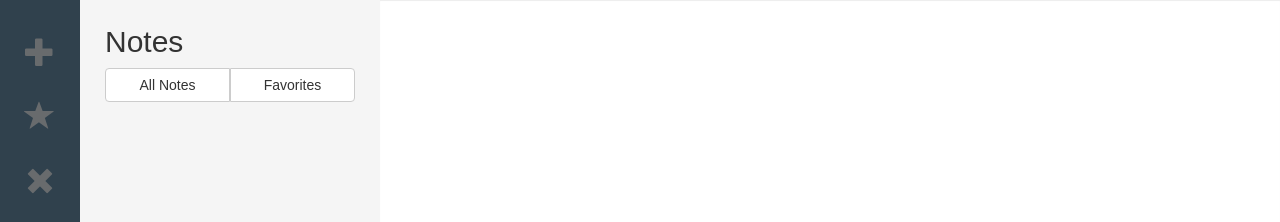
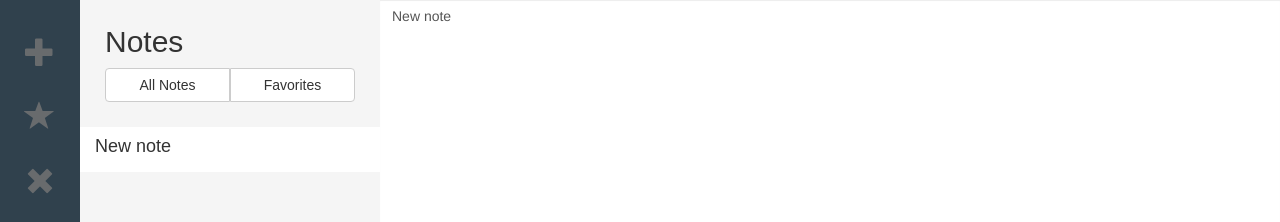
Before and after one commit to polidog/vuex-note-sample, a Vue app: page / in a window 1280 px wide. Both pictures are taken after a click on the icon 40 px from the left and 51 px from the top of the page. Shown: the top 222 px of the page. Built offline with nearby package versions, Linux system fonts and the light colour scheme.

Commit message:
新規ノートの作成

```diff
--- a/src/components/Editor.vue
+++ b/src/components/Editor.vue
@@ -1,8 +1,18 @@
 <template>
     <div id="note-editor">
-        <textarea class="form-control"></textarea>
+        <textarea class="form-control" :value="getActiveNote"></textarea>
     </div>
 </template>
+
+<script>
+import { mapGetters } from 'vuex'
+
+export default {
+  computed: {
+    ...mapGetters(['getActiveNote'])
+  }
+}
+</script>
 
 <style>
     #note-editor {
--- a/src/components/NotesList.vue
+++ b/src/components/NotesList.vue
@@ -13,11 +13,28 @@
         </header>
         <section class="container">
             <div class="list-group">
-
+                <a v-for="note in filteredNotes"
+                   class="list-group-item" href="#">
+                    <h4 class="list-group-item-heading">
+                        {{note.text.trim().substring(0, 30)}}
+                    </h4>
+                </a>
             </div>
         </section>
     </div>
 </template>
+
+<script>
+import { mapGetters } from 'vuex'
+
+export default {
+  computed: {
+    ...mapGetters({
+      filteredNotes: 'getAllNote'
+    })
+  }
+}
+</script>
 
 <style>
     #notes-list {
--- a/src/components/Toolbar.vue
+++ b/src/components/Toolbar.vue
@@ -1,10 +1,20 @@
 <template>
     <div id="toolbar">
-        <i class="glyphicon glyphicon-plus"></i>
+        <i class="glyphicon glyphicon-plus" @click="addNote"></i>
         <i class="glyphicon glyphicon-star"></i>
         <i class="glyphicon glyphicon-remove"></i>
     </div>
 </template>
+
+<script>
+export default {
+  methods: {
+    addNote () {
+      this.$store.dispatch('addNote')
+    }
+  }
+}
+</script>
 
 <style>
     #toolbar {
--- a/src/store/index.js
+++ b/src/store/index.js
@@ -5,9 +5,18 @@ import * as types from './mutation-types'
 Vue.use(Vuex)
 const debug = process.env.NODE_ENV !== 'production'
 
-const store = {
+const state = {
   notes: [],
   activeNote: {}
+}
+
+const getters = {
+  getAllNote: state => {
+    return state.notes
+  },
+  getActiveNote: state => {
+    return state.activeNote.text
+  }
 }
 
 const actions = {
@@ -49,8 +58,9 @@ export const mutations = {
 }
 
 export default new Vuex.Store({
-  store,
+  state,
   mutations,
   actions,
+  getters,
   strict: debug
 })
```
